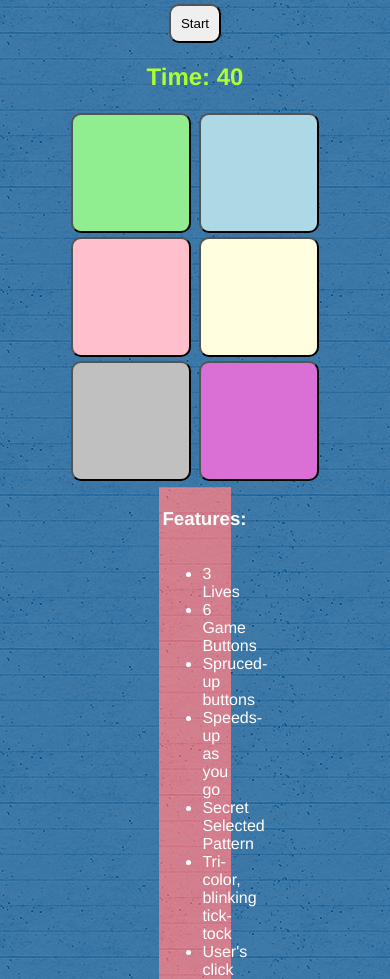
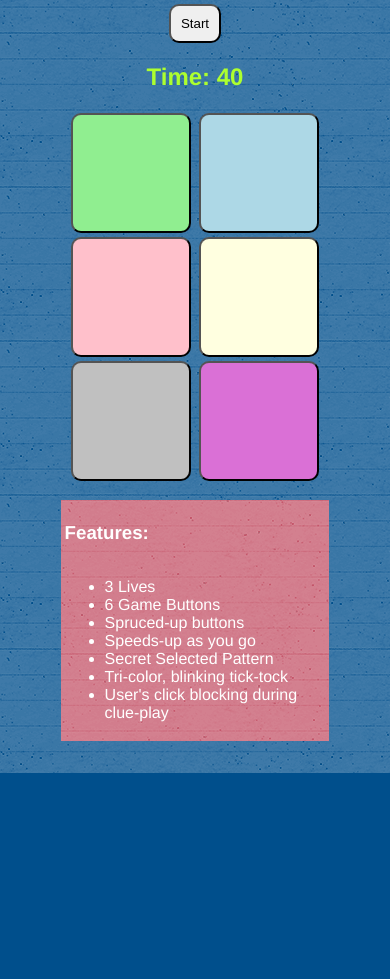
Before and after one commit to fkydln/Simons-Toy, a plain HTML site: page index.html in a window 390 px wide. Shown: the part 121-1100 px from the top of the page. After the commit the page ends 894 px from the top, so only its background shows below. Drawn offline with Linux system fonts and the light colour scheme.

Commit message:
Features bar adjusted for mobile-view.

```diff
--- a/style.css
+++ b/style.css
@@ -113,6 +113,16 @@ button {
     height: 100px;
     margin: 2px;
   }
+  #features {
+    background-color: rgb(197, 87, 107);
+    background-image: url(./notebook.png);
+    display: flex;
+    flex-direction: column;
+    margin: auto;
+    margin-top: 5%;
+    width: 80%;
+    padding: 1%;
+  }
 }
 
 @media only screen and (max-width: 420px) {
```
